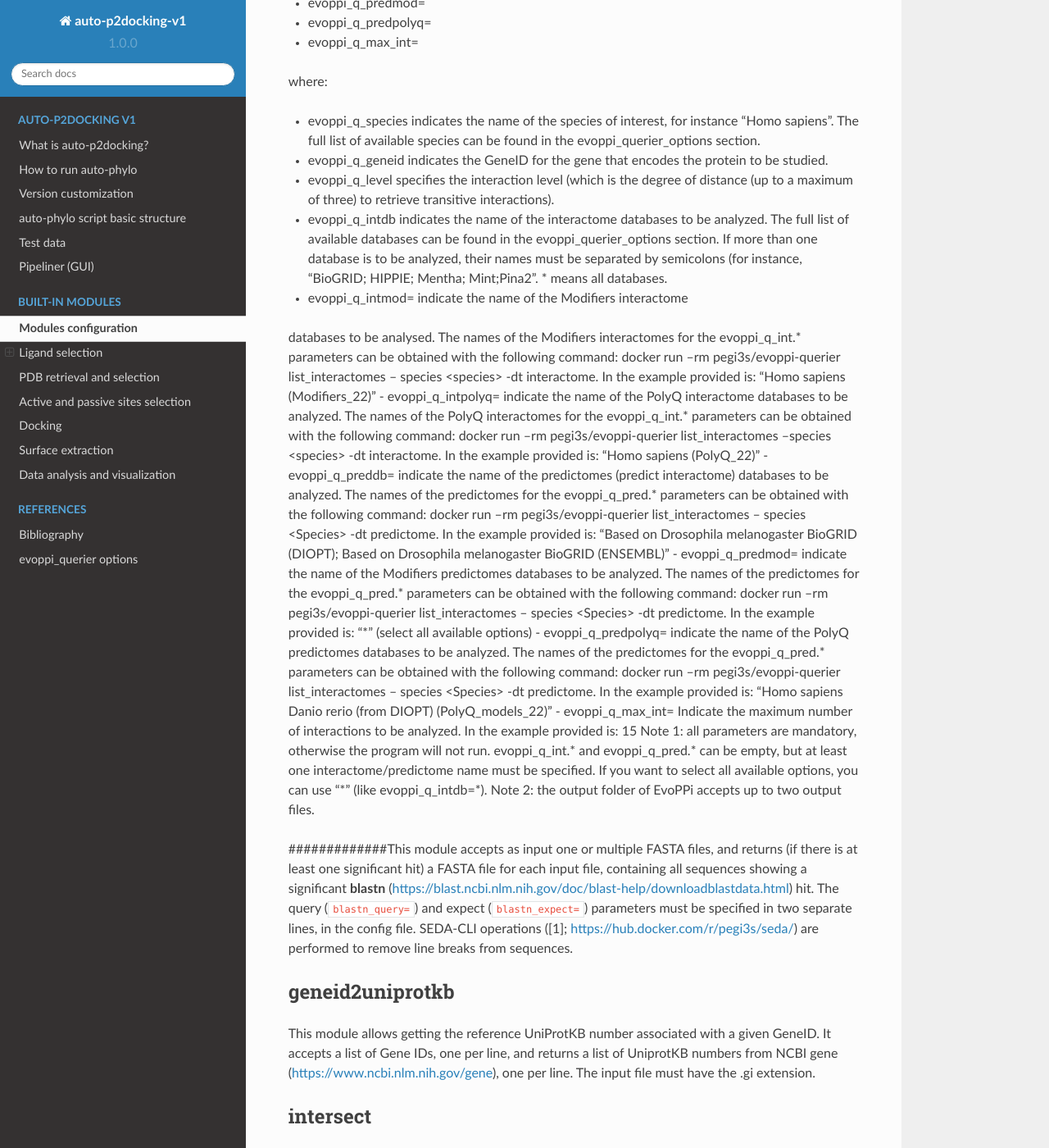
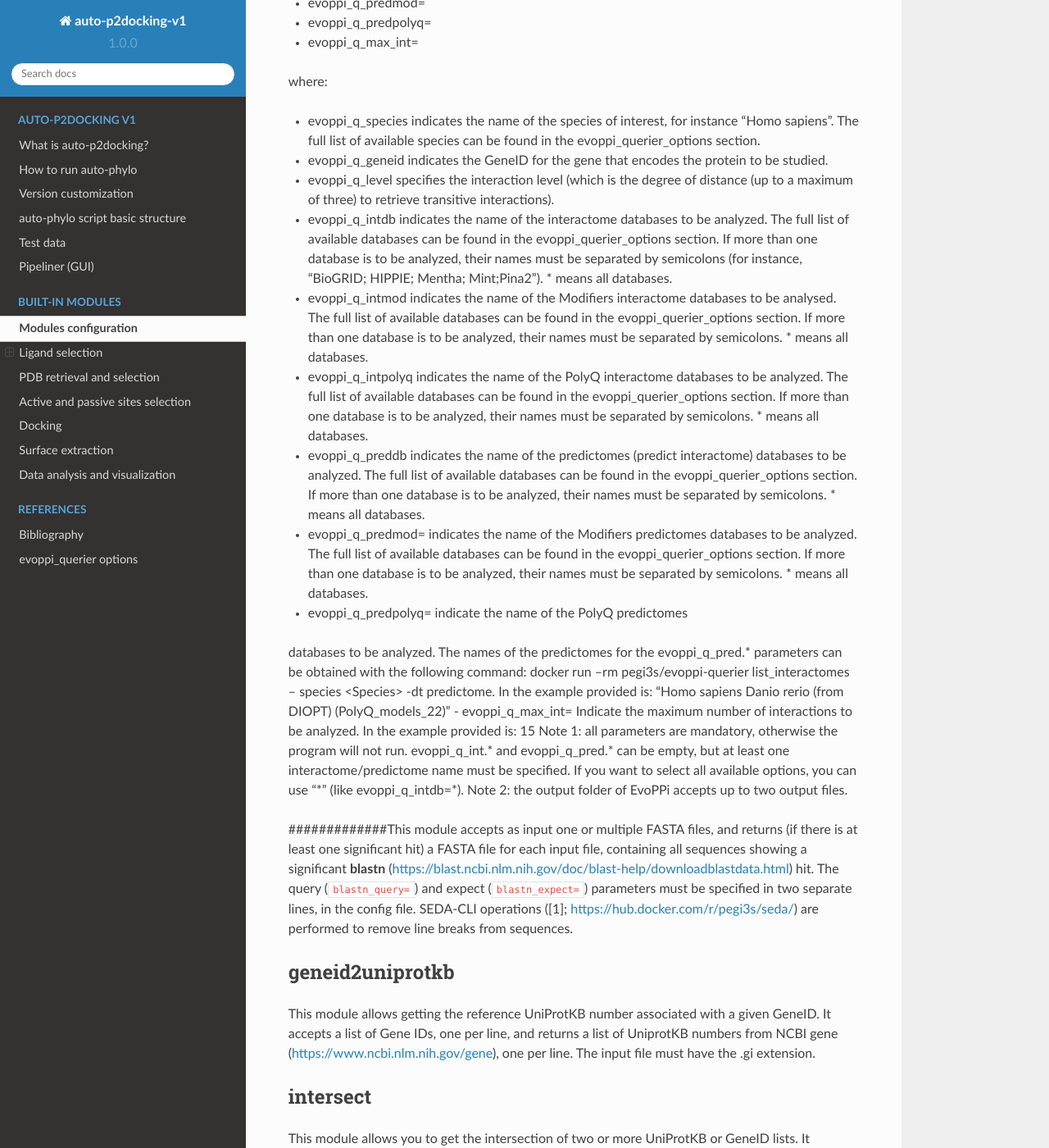
Before and after one commit to pegi3s/auto-p2docking-docs, a Sphinx documentation site: the page built from source/modules_1_ligand_selection.rst, in a window 1280 px wide and 1400 px high, scrolled down 646 px. Shown: the whole window at 82% size. Built offline with Sphinx 7.4.7 and the Read the Docs theme 2.0.0, drawn with Linux system fonts in a browser that asks for light colours.

Commit message:
Update modules_1_ligand_selection.rst

```diff
--- a/source/modules_1_ligand_selection.rst
+++ b/source/modules_1_ligand_selection.rst
@@ -30,33 +30,16 @@ where:
 
 - evoppi_q_level specifies the interaction level (which is the degree of distance (up to a maximum of three) to retrieve transitive interactions).
 
-- evoppi_q_intdb indicates the name of the interactome databases to be analyzed. The full list of available databases can be found in the evoppi_querier_options section. If more than one database is to be analyzed, their names must be separated by semicolons (for instance, "BioGRID; HIPPIE; Mentha; Mint;Pina2". * means all databases.
+- evoppi_q_intdb indicates the name of the interactome databases to be analyzed. The full list of available databases can be found in the evoppi_querier_options section. If more than one database is to be analyzed, their names must be separated by semicolons (for instance, "BioGRID; HIPPIE; Mentha; Mint;Pina2"). * means all databases.
 
-- evoppi_q_intmod= indicate the name of the Modifiers interactome
-databases to be analysed. The names of the Modifiers interactomes for
-the evoppi_q_int.* parameters can be obtained with the following
-command: docker run --rm pegi3s/evoppi-querier list_interactomes --
-species <species> -dt interactome. In the example provided is: "Homo
-sapiens (Modifiers_22)"
-- evoppi_q_intpolyq= indicate the name of the PolyQ interactome
-databases to be analyzed. The names of the PolyQ interactomes for the
-evoppi_q_int.* parameters can be obtained with the following command:
-docker run --rm pegi3s/evoppi-querier list_interactomes --species
-<species> -dt interactome. In the example provided is: "Homo sapiens
-(PolyQ_22)"
-- evoppi_q_preddb= indicate the name of the predictomes (predict
-interactome) databases to be analyzed. The names of the predictomes
-for the evoppi_q_pred.* parameters can be obtained with the following
-command: docker run --rm pegi3s/evoppi-querier list_interactomes --
-species <Species> -dt predictome. In the example provided is: "Based on
-Drosophila melanogaster BioGRID (DIOPT); Based on Drosophila
-melanogaster BioGRID (ENSEMBL)"
-- evoppi_q_predmod= indicate the name of the Modifiers predictomes
-databases to be analyzed. The names of the predictomes for the
-evoppi_q_pred.* parameters can be obtained with the following
-command: docker run --rm pegi3s/evoppi-querier list_interactomes --
-species <Species> -dt predictome. In the example provided is: "*" (select
-all available options)
+- evoppi_q_intmod indicates the name of the Modifiers interactome databases to be analysed. The full list of available databases can be found in the evoppi_querier_options section. If more than one database is to be analyzed, their names must be separated by semicolons. * means all databases.
+
+- evoppi_q_intpolyq indicates the name of the PolyQ interactome databases to be analyzed. The full list of available databases can be found in the evoppi_querier_options section. If more than one database is to be analyzed, their names must be separated by semicolons. * means all databases.
+
+- evoppi_q_preddb indicates the name of the predictomes (predict interactome) databases to be analyzed. The full list of available databases can be found in the evoppi_querier_options section. If more than one database is to be analyzed, their names must be separated by semicolons. * means all databases.
+
+- evoppi_q_predmod= indicates the name of the Modifiers predictomes databases to be analyzed. The full list of available databases can be found in the evoppi_querier_options section. If more than one database is to be analyzed, their names must be separated by semicolons. * means all databases.
+
 - evoppi_q_predpolyq= indicate the name of the PolyQ predictomes
 databases to be analyzed. The names of the predictomes for the
 evoppi_q_pred.* parameters can be obtained with the following
```
